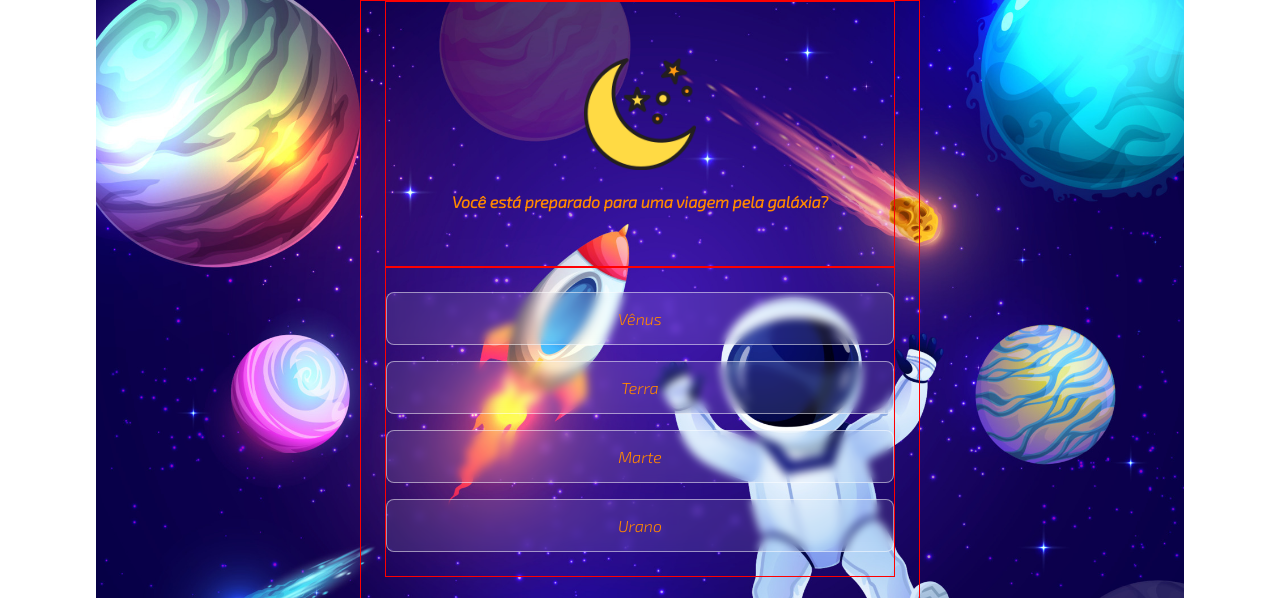
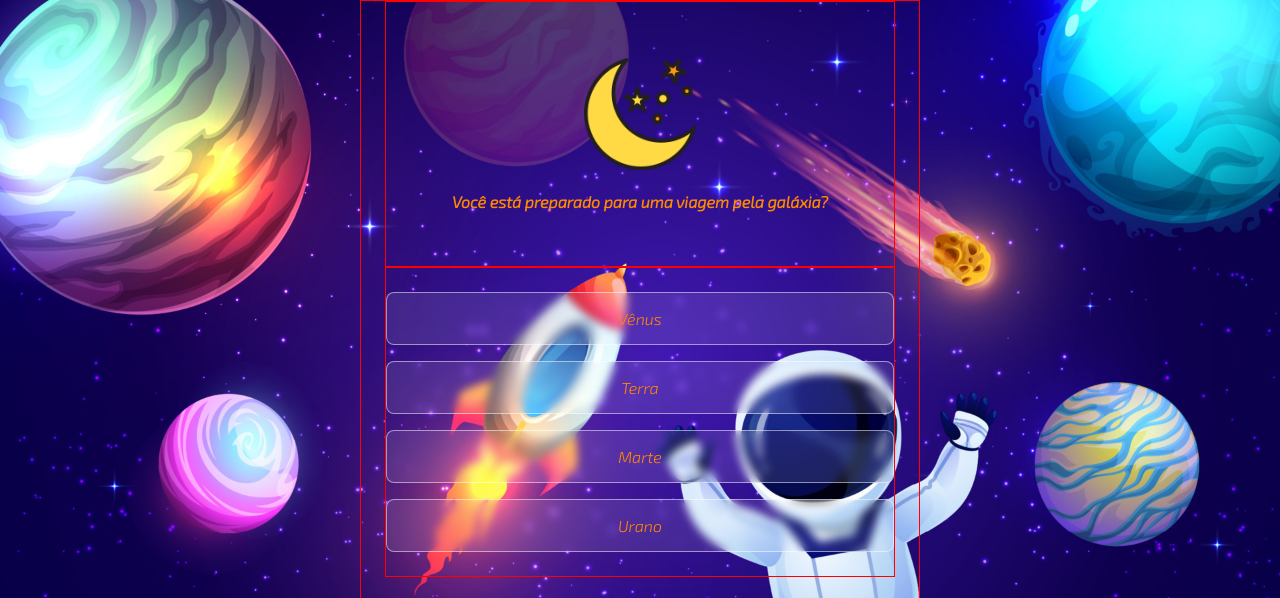
Before and after one commit to qSplash154/mundo, a plain HTML site: page index.html in a window 1280 px wide. Shown: the top 598 px of the page. Drawn offline with nearby package versions, Linux system fonts and the light colour scheme.

Commit message:
tamanho img

```diff
--- a/style.css
+++ b/style.css
@@ -35,7 +35,7 @@ body *{
 /*imagem de fundo*/
 body {
   background: var(--bg-url) no-repeat top;
-  background-size: 85%;
+  background-size: 100%;
   height: 100vh;
 
 }
```
